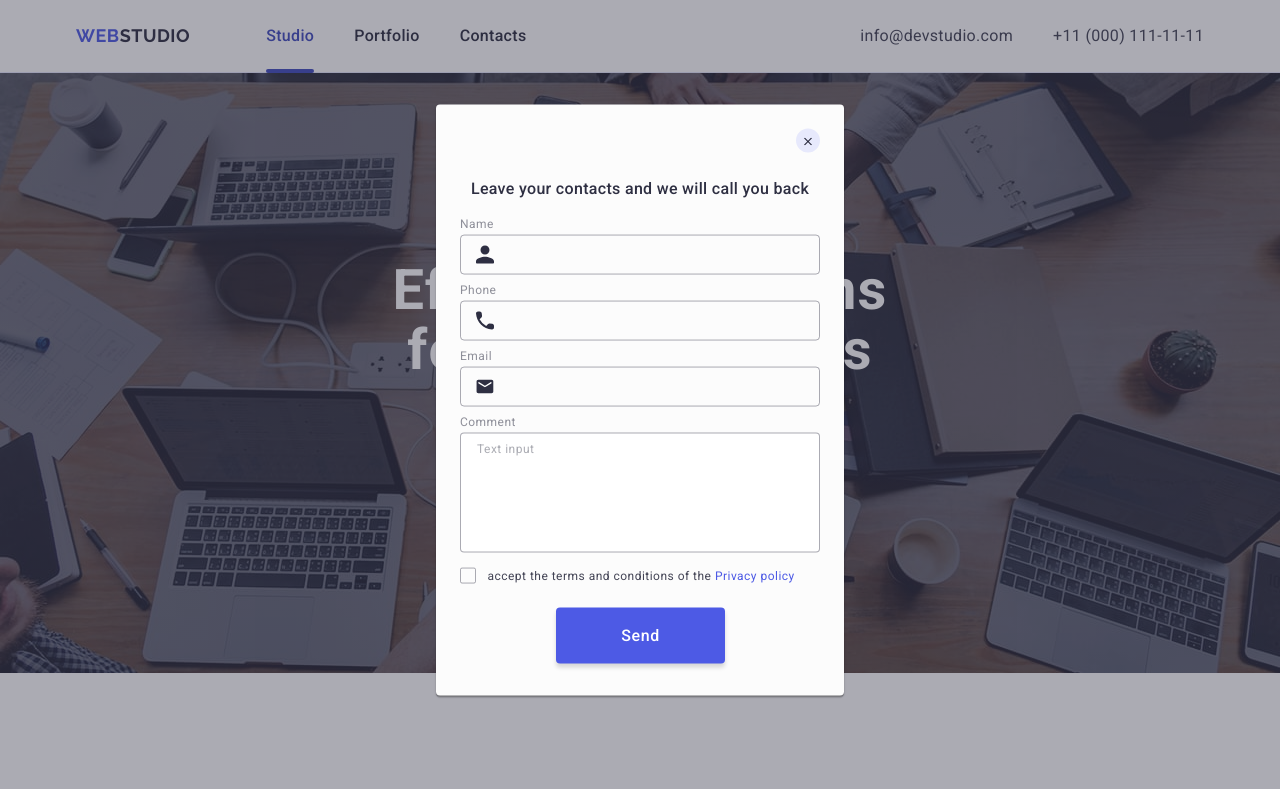
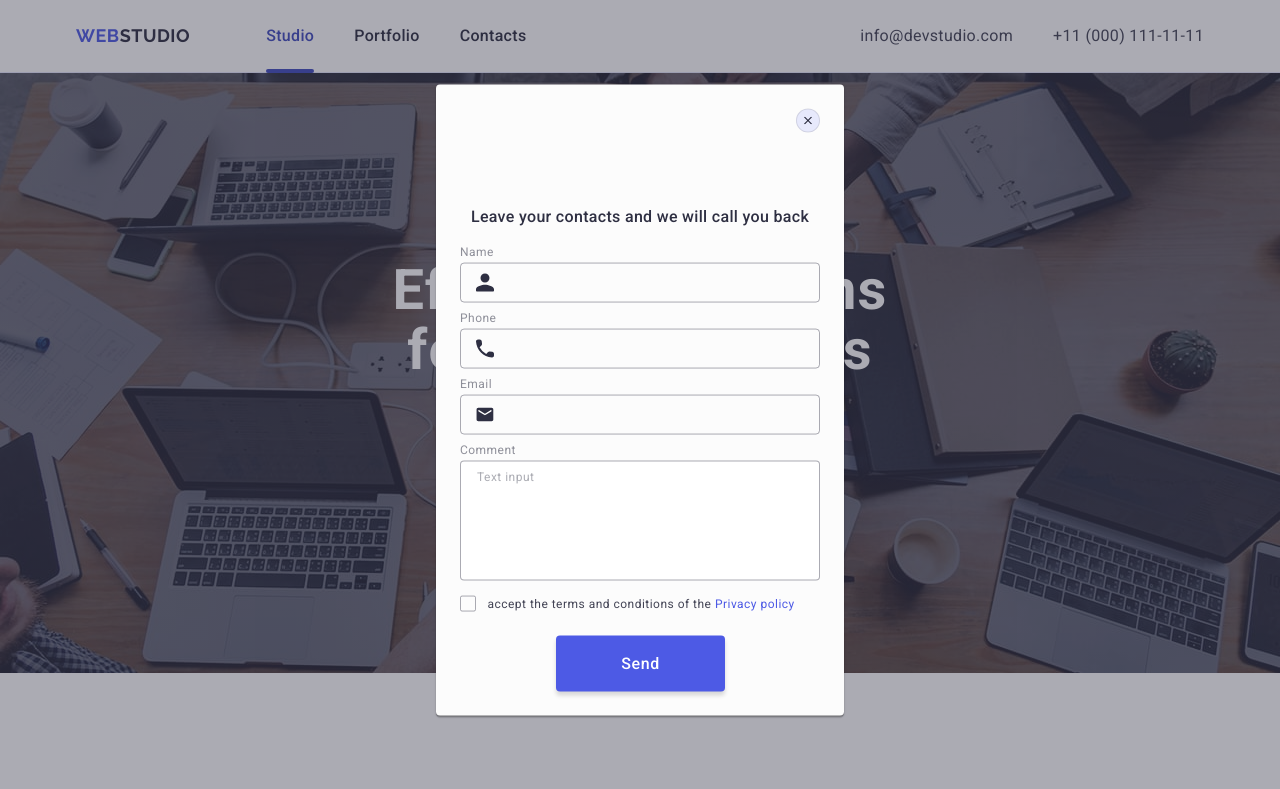
Before and after one commit to melovarr/goit-markup-hw-05, a plain HTML site: page index.html in a window 1280 px wide. Shown: the top 789 px of the page. Drawn offline with nearby package versions, Linux system fonts and the light colour scheme.

```diff
--- a/css/styles.css
+++ b/css/styles.css
@@ -567,7 +567,7 @@
         background-color: #FCFCFC;
         top: 50%;
         left: 50%;
-        padding: 24px;
+        padding: 72px 24px 24px 24px;
         box-shadow: 0px 1px 1px rgba(0, 0, 0, 0.14), 0px 1px 3px rgba(0, 0, 0, 0.12), 0px 2px 1px rgba(0, 0, 0, 0.2);
         transition: transform 250ms cubic-bezier(0.4, 0, 0.2, 1);
 
@@ -590,19 +590,21 @@
         right: 24px;
         width: 24px;
         height: 24px;
-        /* display: block; */
-        /* padding: 8px; */
+        display: flex;
+        align-items: center;
+        justify-content: center;
+        padding: 0;
         fill: #2e2f42;
         border-radius: 50%;
-        border: rgba(0, 0, 0, 0.1);
+        border: 1px solid rgba(0, 0, 0, 0.1);
         background-color: #E7E9FC;
-        transition: background-color 250ms cubic-bezier(0.4, 0, 0.2, 1), fill 250ms cubic-bezier(0.4, 0, 0.2, 1);
+        transition: background-color 250ms cubic-bezier(0.4, 0, 0.2, 1), border 250ms cubic-bezier(0.4, 0, 0.2, 1);
 }
 
 .modal-close:hover,
 .modal-close:focus {
         background-color:#404bbf;
-        border: #404bbf;
+        border: none;
         fill: #fff;
         transition: background-color 250ms cubic-bezier(0.4, 0, 0.2, 1), fill 250ms cubic-bezier(0.4, 0, 0.2, 1);
 }
@@ -610,6 +612,7 @@
 .modal-close-ikon {
         top: 8px;
         left: 8px;
+        transition: fill250ms cubic-bezier(0.4, 0, 0.2, 1);
 }
 
 .form-wrapper {
--- a/index.html
+++ b/index.html
@@ -423,6 +423,9 @@
                             <use href="./images/icons.svg#user-name"></use>
                         </svg>
                     </div>
+                </div>
+
+                    <div class="form-wrapper">
                         <label class="form-user-lable" for="form-phone">Phone</label>
                         <div class="form-user-icon-wrap">
                             <input class="form-user-input" type="tel" title="Denis" id="form-phone" name="form-phone" required
@@ -431,6 +434,8 @@
                                 <use href="./images/icons.svg#user-phone"></use>
                             </svg>
                         </div>
+                    </div>
+                    <div class="form-wrapper">
                         <label class="form-user-lable" for="form-email">Email</label>
                         <div class="form-user-icon-wrap">
                             <input class="form-user-input" type="email" title="Denis" id="form-email" name="form-email" required
@@ -438,6 +443,7 @@
                             <svg class="form-user-icon" width="18" height="24">
                                 <use href="./images/icons.svg#user-email"></use>
                             </svg>
+                        </div>
                     </div>
                     <div class="form-comment-wrap">
                         <label class="form-user-lable" for="form-comment">Comment</label>
@@ -454,7 +460,7 @@
                         </label>
                     </div>
                     <button class="form-btn" type="submit">Send</button>
-                </div>
+
             </form>
         </div>
     </div>
```
Lines whose indentation alone changed are shown as unchanged.
